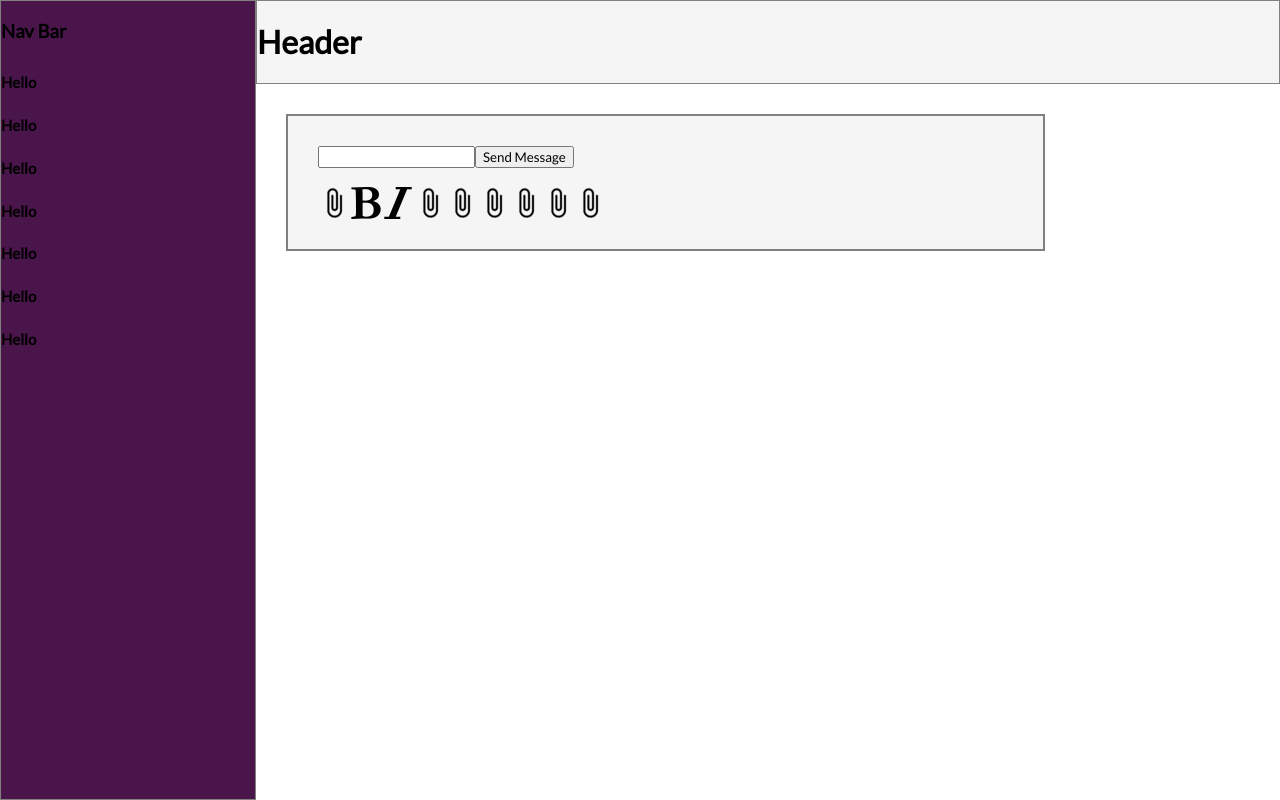
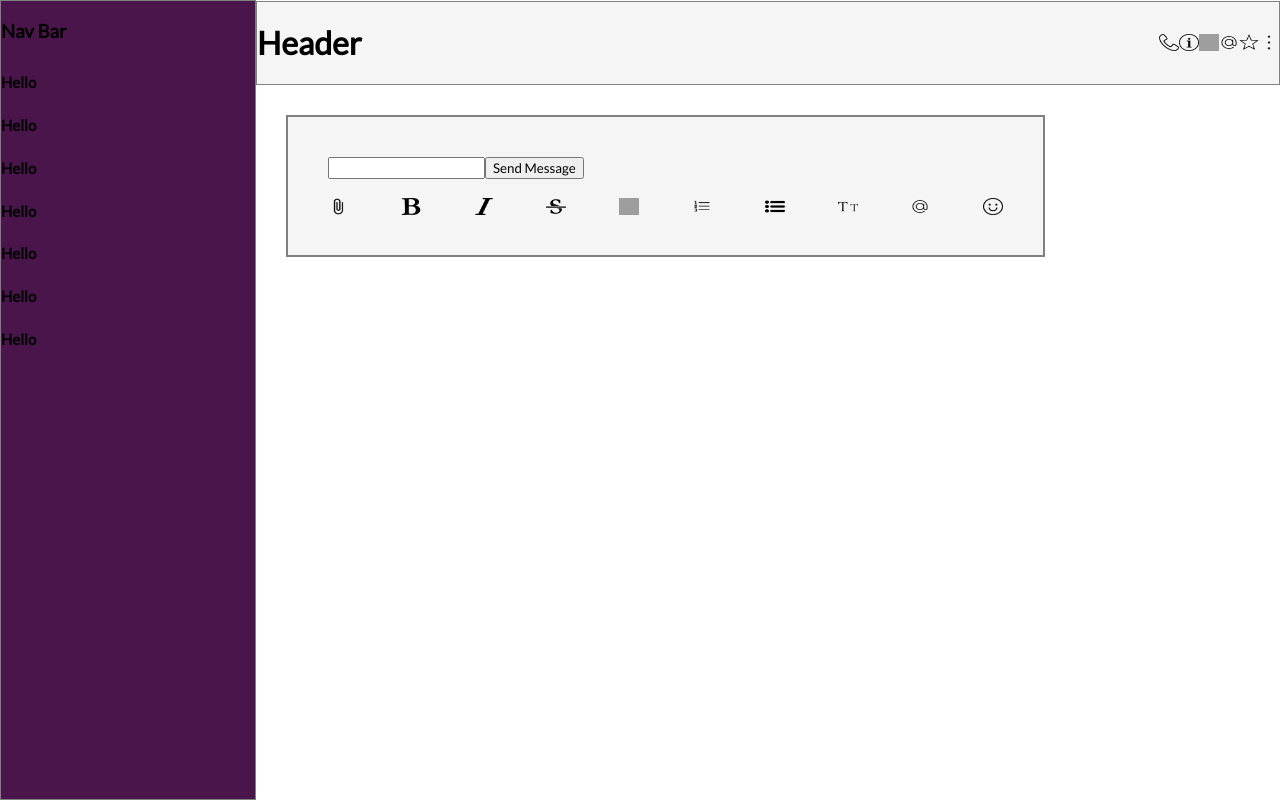
Before and after one commit to sjweeks/slackChallenge, a React (Create React App) app: page / in a window 1280 px wide. Built offline with nearby package versions, Linux system fonts and the light colour scheme; grey boxes are pictures that could not be loaded.

Commit message:
Images added

```diff
--- a/src/App.js
+++ b/src/App.js
@@ -27,12 +27,6 @@ class App extends Component {
         <div className="content-container">
           <ContentHeader />
           <Content />
-{/*
-          <div c>
-          <input className="inputSection" type="text" />
-            <img src={Attach}/>
-
-          </div> */}
         </div>
       </div>
     );
--- a/src/components/Content.js
+++ b/src/components/Content.js
@@ -49,12 +49,13 @@ class Content extends Component {
                         <img src={Attach} alt="Attach" />
                         <img src={Bold} alt="Bold" />
                         <img src={Italic} alt="Italic" />
-                        <img src={Attach} alt="Attach" />
-                        <img src={Attach} alt="Attach" />
-                        <img src={Attach} alt="Attach" />
-                        <img src={Attach} alt="Attach" />
-                        <img src={Attach} alt="Attach" />
-                        <img src={Attach} alt="Attach" />
+                        <img src={StrikeThrough} alt="Strike" />
+                        <img src={Link} alt="Link" />
+                        <img src={OrderList} alt="Order List" />
+                        <img src={List} alt="List" />
+                        <img src={Type} alt="Type" />
+                        <img src={At} alt="At" />
+                        <img src={Emoji} alt="Emoji" />
                     </div>
                 </div>
             </div>
--- a/src/components/ContentHeader.js
+++ b/src/components/ContentHeader.js
@@ -1,5 +1,12 @@
-import React from 'react';
-import '../css/ContentHeader.css';
+import React from "react";
+import "../css/ContentHeader.css";
+
+import Phone from "../images/phone.png";
+import Settings from "../images/settings.png";
+import Star from "../images/star.png";
+import Dots from "../images/dots.png";
+import Information from "../images/information.png";
+import At from "../images/at.png";
 
 function ContentHeader() {
   return (
@@ -7,8 +14,16 @@ function ContentHeader() {
       <div>
         <h1>Header</h1>
       </div>
+      <div className="headerImages">
+        <img src={Phone} alt="Phone" />
+        <img src={Information} alt="Info" />
+        <img src={Settings} alt="Settings" />
+        <img src={At} alt="At" />
+        <img src={Star} alt="Star" />
+        <img src={Dots} alt="Dots" />
       </div>
-    )
+    </div>
+  );
 }
 
 export default ContentHeader;
--- a/src/css/App.css
+++ b/src/css/App.css
@@ -18,12 +18,6 @@
     border: grey 0.5px solid;
 }
 
-.content-container{
-    display: flex;
-    flex-direction: column;
-    width: 80%;
-    /* height: 60px; */
-}
 
 /* .inputSection{
     background-color: whitesmoke;
--- a/src/css/Content.css
+++ b/src/css/Content.css
@@ -22,7 +22,7 @@
     display: flex;
     flex-direction: column;
     align-content: flex-end;
-    padding: 30px;
+    padding: 40px;
     margin: 30px;
     border: 2px solid grey;
     /* width: 50%; */
@@ -30,4 +30,11 @@
 
 .imageRows{
     display: flex;
+    justify-content: space-between;
+    align-items: flex-end;
 }
+
+img{
+    width: 20px;
+    height: 17px;
+}
--- a/src/css/ContentHeader.css
+++ b/src/css/ContentHeader.css
@@ -6,6 +6,15 @@
 }
 
 .contentHeader{
+    display: flex;
+    justify-content: space-between;
     background-color: whitesmoke;
     border: grey 0.5px solid;
+    margin-top: 1px;
 }
+
+.headerImages{
+    display: flex;
+    align-items: center;
+    justify-content: space-around;
+}
```
Lines whose indentation alone changed are shown as unchanged.
